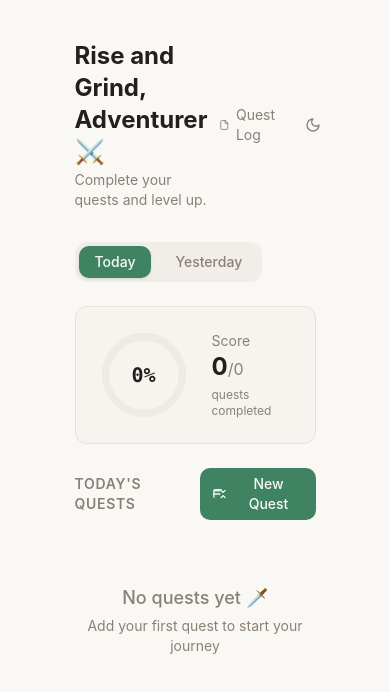
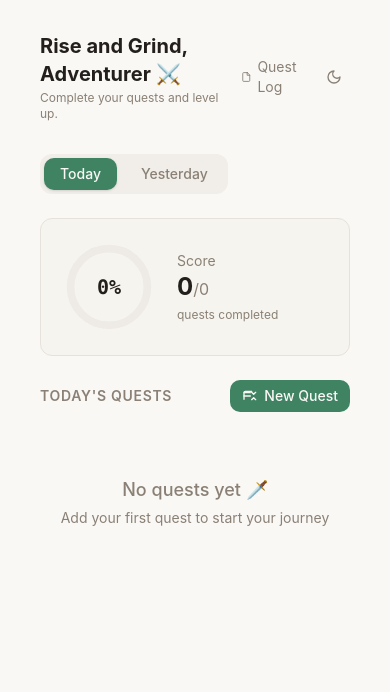
Before and after one commit to akumasan-07/habitquest, a React (Vite) app in the folder frontend/: page / in a window 390 px wide. Shown: the top 692 px of the page. Built offline with nearby package versions, Linux system fonts and the light colour scheme.

Commit message:
Enhance responsiveness

```diff
--- a/frontend/src/pages/Dashboard.jsx
+++ b/frontend/src/pages/Dashboard.jsx
@@ -36,12 +36,12 @@ const Dashboard = () => {
 
   return (
     <div className="min-h-screen bg-background">
-      <div className="container max-w-[70%] py-10 px-4 mx-auto">
+      <div className="container max-w-5xl py-8 md:py-10 px-10 lg:px-4 mx-auto">
         {/* Header */}
         <div className="flex items-center justify-between mb-8">
           <div>
-            <h1 className="text-2xl font-bold">{getGreeting()}, Adventurer ⚔️</h1>
-            <p className="text-sm text-muted-foreground mt-0.5">{getSubtitle()}</p>
+            <h1 className="text-2xl max-sm:text-xl font-bold">{getGreeting()}, Adventurer ⚔️</h1>
+            <p className="text-sm max-sm:text-xs text-muted-foreground mt-0.5">{getSubtitle()}</p>
           </div>
           <div className="flex items-center gap-1">
             <Link
--- a/frontend/src/pages/Progress.jsx
+++ b/frontend/src/pages/Progress.jsx
@@ -13,8 +13,10 @@ const Progress = () => {
 
   return (
     <div className="min-h-screen bg-background">
-      <div className="container max-w-[70%] py-8 px-4 mx-auto">
-        <div className="flex items-center gap-3 mb-8">
+      <div className="container max-w-5xl py-8 md:py-10 px-10 lg:px-4 mx-auto">
+
+        {/* Header */}
+        <div className="flex flex-wrap items-center gap-3 mb-8">
           <Link to="/" className="text-muted-foreground hover:text-foreground transition-colors">
             <svg className="h-5 w-5" viewBox="0 0 24 24" fill="none" stroke="currentColor" strokeWidth="2" strokeLinecap="round" strokeLinejoin="round">
               <path d="m12 19-7-7 7-7" /><path d="M19 12H5" />
@@ -33,6 +35,7 @@ const Progress = () => {
           <ThemeToggle />
         </div>
 
+        {/* Reset Confirmation */}
         {showConfirm && (
           <div className="mb-6 p-4 rounded-lg border border-destructive/50 bg-destructive/5">
             <p className="text-sm font-medium mb-3">Wipe all quest data? This cannot be undone ⚠️</p>
@@ -56,7 +59,7 @@ const Progress = () => {
         {/* Weekly Summary */}
         <section className="mb-8">
           <h2 className="text-sm font-semibold text-muted-foreground uppercase tracking-wider mb-3">THIS WEEK'S LOG</h2>
-          <div className="flex gap-2">
+          <div className="grid grid-cols-2 sm:grid-cols-4 md:grid-cols-7 gap-2">
             {weekly.map((d) => (
               <div
                 key={d.date}
@@ -93,7 +96,7 @@ const Progress = () => {
                         Started: {quest.createdAt}
                       </p>
                     </div>
-                    <div className="flex gap-4 text-xs">
+                    <div className="flex flex-wrap gap-3 sm:gap-4 text-xs">
                       <div className="flex items-center gap-1.5 text-muted-foreground">
                         <svg className="h-3.5 w-3.5 text-accent" viewBox="0 0 24 24" fill="none" stroke="currentColor" strokeWidth="2"><path d="M8.5 14.5A2.5 2.5 0 0 0 11 12c0-1.38-.5-2-1-3-1.072-2.143-.224-4.054 2-6 .5 2.5 2 4.9 4 6.5 2 1.6 3 3.5 3 5.5a7 7 0 1 1-14 0c0-1.153.433-2.294 1-3a2.5 2.5 0 0 0 2.5 2.5z" /></svg>
                         <span>{current} day streak</span>
```
